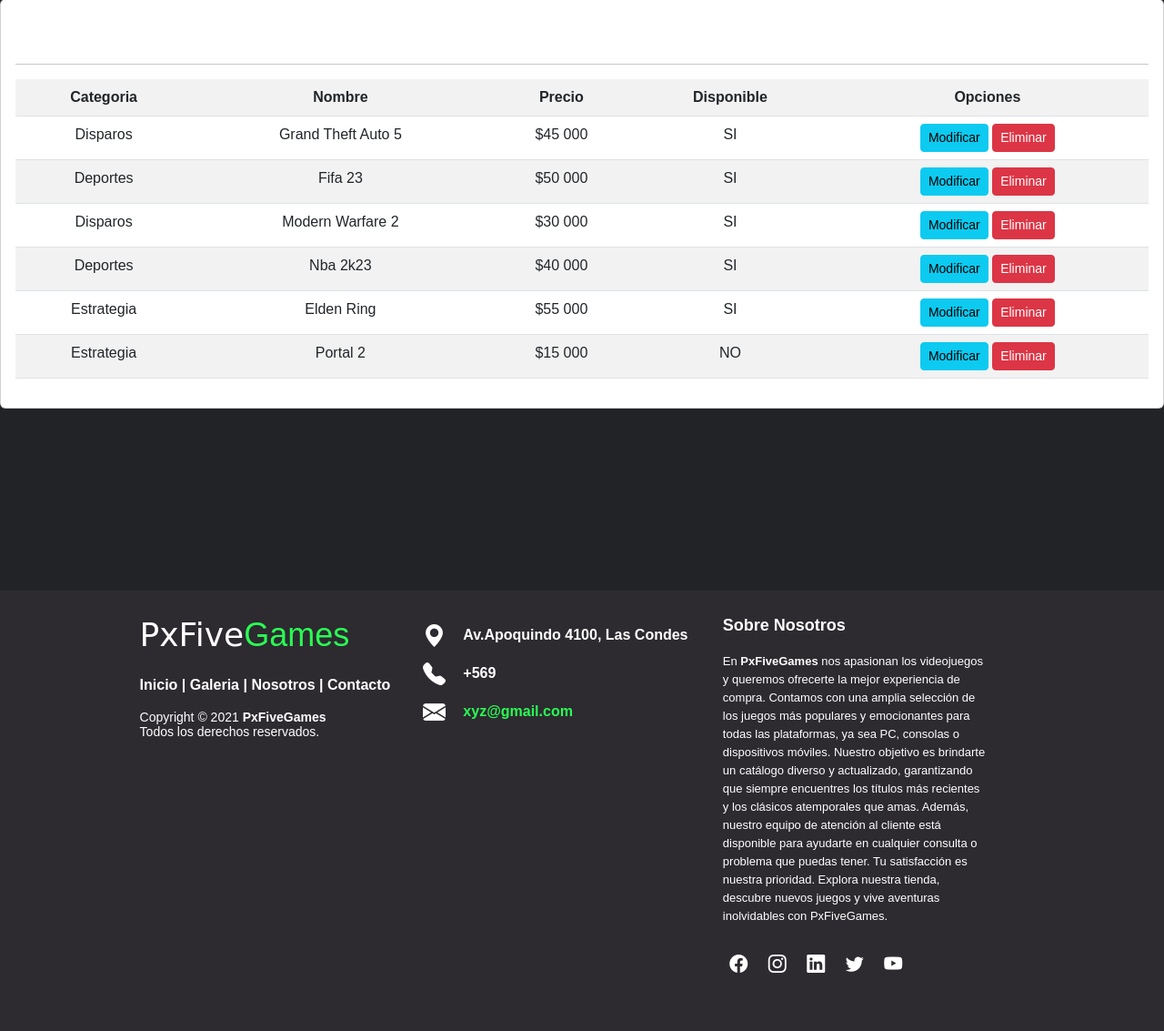
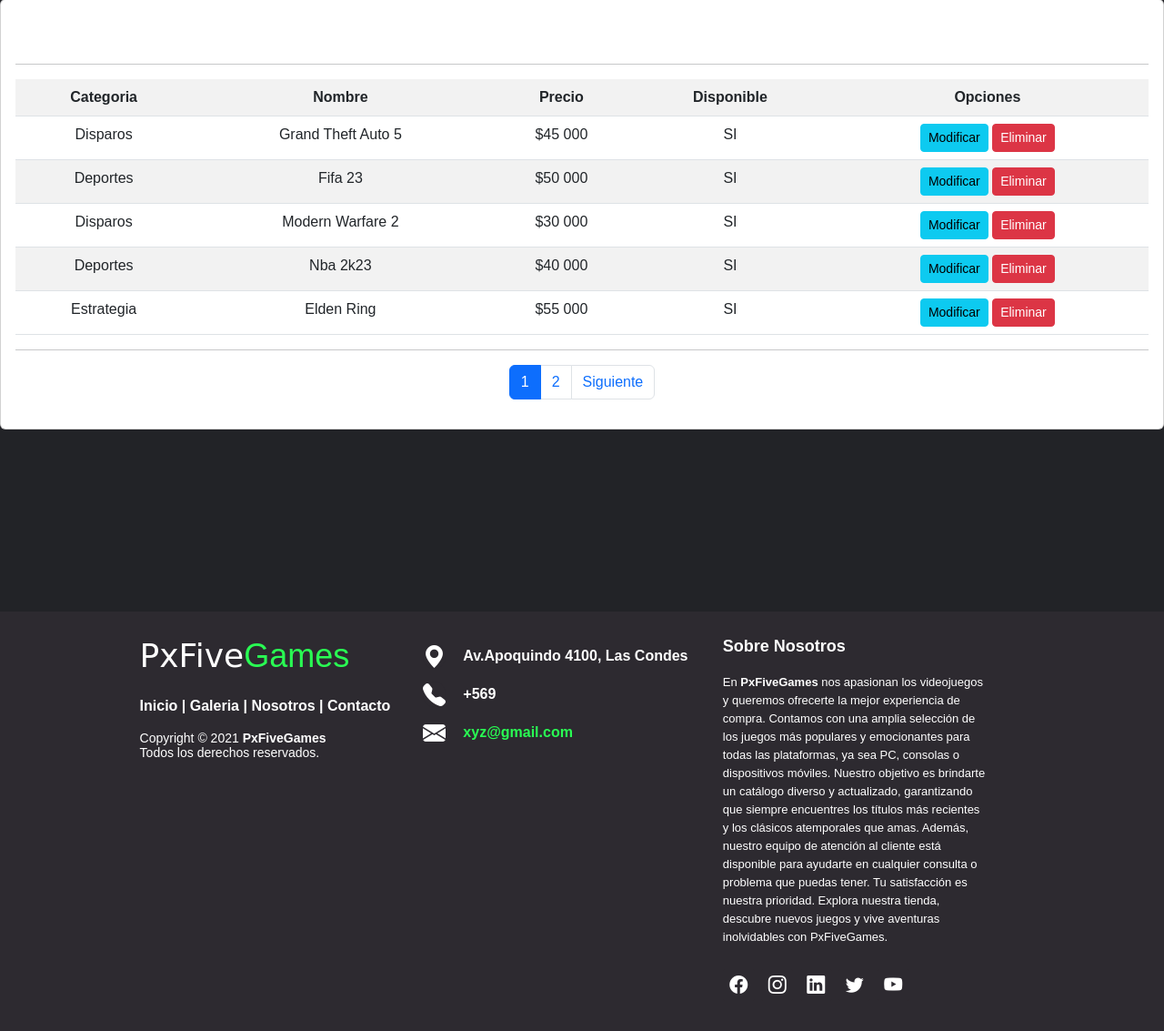
Before and after one commit to Axloon/ET_PxFiveGames, a Django app: page /listar-producto/ in a window 1280 px wide. Shown: the part 193-1326 px from the top of the page at 91% size. Before the commit the page ends 1262 px from the top, so only its background shows below. Run offline with Django 4.2, Linux system fonts and the light colour scheme; data comes from the database, SQL or seed files in the repository; both versions use the stored data as it was after the commit; some libraries are stand-ins or nearby versions.

Commit message:
paginator

```diff
--- /dev/null
+++ b/pxfivegames/templates/pxfivegames/paginator.html
@@ -0,0 +1,46 @@
+{% if paginator.num_pages > 1%}
+<div class="d-flex justify-content-center">
+    <ul class="pagination">
+        {% if entity.has_previous %}
+            <li class="page-item d-none d-sm-block"><a class="page-link" href="?page={{ entity.previous_page_number }}#pagtable">Anterior</a></li>
+        {% endif %}
+        {% for page in paginator.page_range %}
+            {% if forloop.last and page != entity.number and paginator.num_pages > 7 %}
+                {% if entity.next_page_number != paginator.num_pages%}
+                <li class="page-item">
+                    <a class="page-link" href="?page={{ entity.number | add:1}}#pagtable">...</a>
+                </li>
+                {% endif %}
+            <li class="page-item">
+                    <a class="page-link" href="?page={{paginator.num_pages}}#pagtable">{{paginator.num_pages}}</a>
+            </li>
+            {% endif %}
+            {% if page == entity.number and page > 7 %}
+            <li class="page-item">
+                <a class="page-link" href="?page={{ page | add:-1 }}#pagtable">...</a>
+            </li>
+            {% endif %}
+            {% if page < 7 or page == entity.number %}
+            <li class="page-item {% if page == entity.number %}active{% endif %}">
+                <a class="page-link" href="?page={{ page }}#pagtable">{{ page }}</a>
+            </li>
+            {% endif %}
+        {% endfor %}
+        {% if entity.has_next %}
+            <li class="page-item d-none d-sm-block">
+                <a class="page-link" href="?page={{ entity.next_page_number }}#pagtable">Siguiente</a>
+            </li>
+        {% endif %}
+    </ul>
+</div>
+<div class="d-flex justify-content-center d-sm-none">
+    {% if entity.has_previous %}
+        <span class="page-item"><a  class="page-link" href="?page={{ entity.previous_page_number }}#pagtable">Anterior</a></span>
+    {% endif %}
+    {% if entity.has_next %}
+        <span class="page-item"><a class="page-link" href="?page={{ entity.next_page_number }}#pagtable">Siguiente</a></span>
+    {% endif %}
+    <br>
+    <br>
+</div>
+{% endif %}
--- a/pxfivegames/templates/pxfivegames/producto/listar.html
+++ b/pxfivegames/templates/pxfivegames/producto/listar.html
@@ -47,7 +47,7 @@
                 <th>Opciones</th>
             </tr>
 
-            {% for p in productos %}
+            {% for p in entity %}
 
             <tr>
                 <td>{{ p.categoria | capfirst }}</td>
@@ -69,6 +69,10 @@
             {% endfor %}
 
         </table>
+        <hr>
+        <div>
+            {% include 'pxfivegames/paginator.html' %}
+        </div>
 
     </div>
 </div>
--- a/pxfivegames/views.py
+++ b/pxfivegames/views.py
@@ -3,6 +3,8 @@
 from .forms import ContactoForm, ProductoForm ,CustomUserCreationForm
 from django.contrib import messages
 from django.contrib.auth import authenticate, login
+from django.core.paginator import Paginator
+from django.http import Http404
 
 # Create your views here.
 
@@ -53,9 +55,17 @@
 
 def listar_productos(request):
     productos = Producto.objects.all()
+    page = request.GET.get('page', 1)
+
+    try:
+        paginator = Paginator(productos, 5)
+        productos = paginator.page(page)
+    except:
+        raise Http404
 
     data = {
-        'productos': productos
+        'entity': productos,
+        'paginator': paginator
     }
 
     return render(request, 'pxfivegames/producto/listar.html', data)
```
Also changed, not shown: db.sqlite3.
